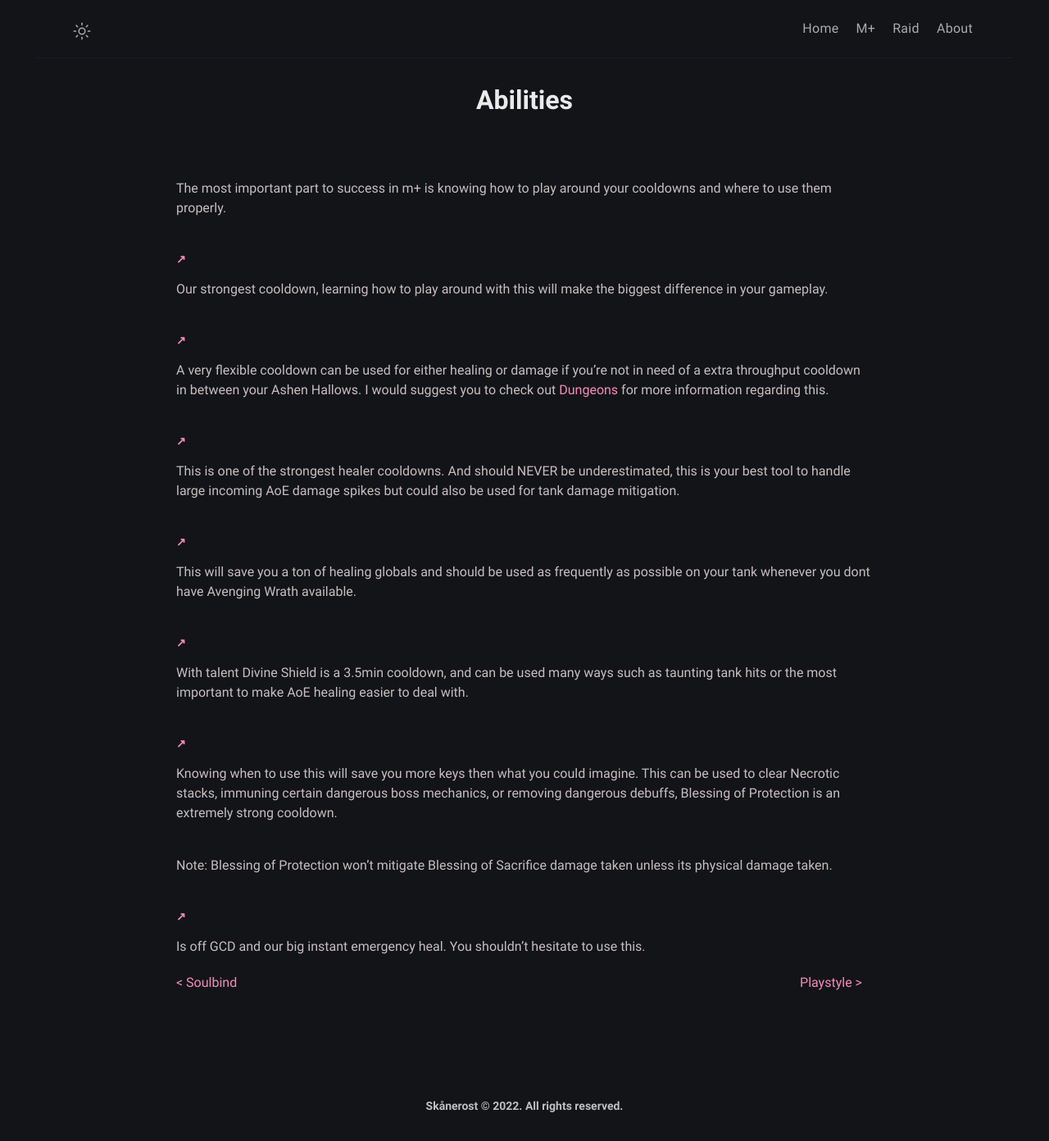
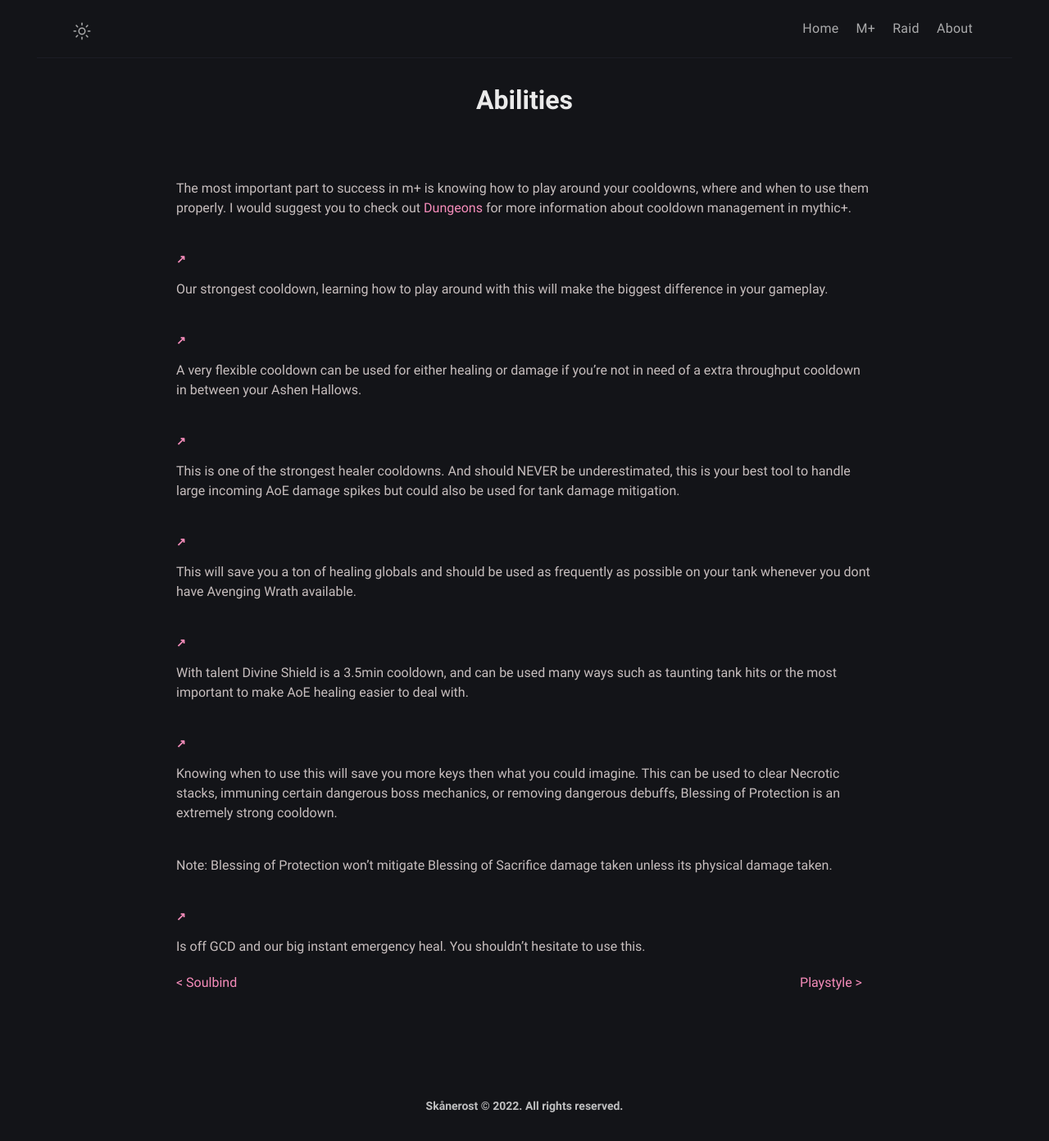
Before and after one commit to BetterThanWowhead/BetterThanWowhead.github.io, a Jekyll site: the page built from pages/M+/abilities.md, in a window 1280 px wide. Shown: the whole page at 82% size. Built offline with Jekyll 4.4.1, drawn with Linux system fonts in a browser that asks for light colours; a script that is not in the unit is left out.

Commit message:
Update abilities.md

```diff
--- a/pages/M+/abilities.md
+++ b/pages/M+/abilities.md
@@ -4,7 +4,7 @@ permalink: /M+/abilities
 layout: page
 ---
 
-The most important part to success in m+ is knowing how to play around your cooldowns and where to use them properly.
+The most important part to success in m+ is knowing how to play around your cooldowns, where and when to use them properly. I would suggest you to check out [Dungeons](/M+/dungeons) for more information about cooldown management in mythic+.
 
 #### **<a href="https://www.wowhead.com/spell=66011/avenging-wrath" target="_blank" rel="noopener noreferrer" data-wowhead="spell=66011" data-wh-icon-size="large"></a>**
 
@@ -12,7 +12,7 @@ Our strongest cooldown, learning how to play around with this will make the bigg
 
 #### **<a href="https://www.wowhead.com/spell=105809/holy-avenger" target="_blank" rel="noopener noreferrer" data-wowhead="spell=105809" data-wh-icon-size="large"></a>**
 
-A very flexible cooldown can be used for either healing or damage if you're not in need of a extra throughput cooldown in between your Ashen Hallows. I would suggest you to check out [Dungeons](/M+/dungeons) for more information regarding this.
+A very flexible cooldown can be used for either healing or damage if you're not in need of a extra throughput cooldown in between your Ashen Hallows.
 
 #### **<a href="https://www.wowhead.com/spell=317929/aura-mastery" target="_blank" rel="noopener noreferrer" data-wowhead="spell=317929" data-wh-icon-size="large"></a>**
 
```
